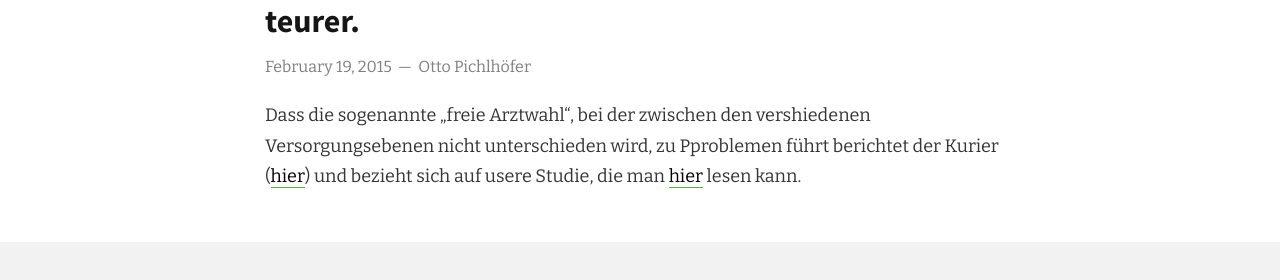
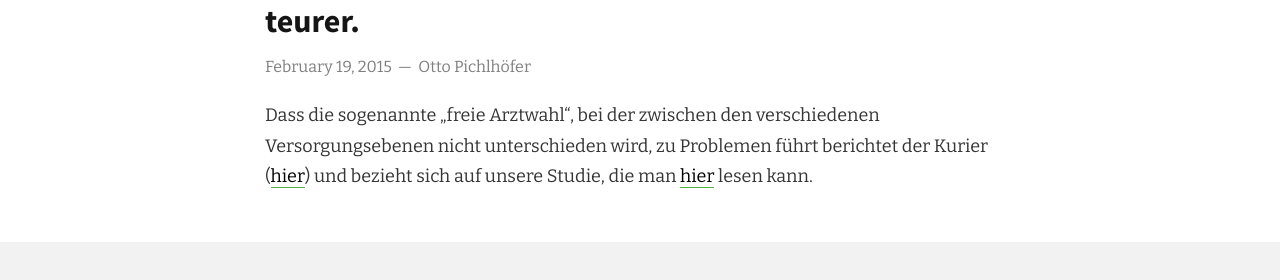
Before and after one commit to ottopichlhoefer/ECOHCARE, a Jekyll site: the page built from _posts/2015-02-19-Freie-Arztwahl-macht-Gesundheitssystem-teurer.md, in a window 1280 px wide. Shown: the part 311-591 px from the top of the page. Built offline with Jekyll 4.4.1, drawn with Linux system fonts in a browser that asks for light colours.

Commit message:
corrections

```diff
--- a/_posts/2015-02-19-Freie-Arztwahl-macht-Gesundheitssystem-teurer.md
+++ b/_posts/2015-02-19-Freie-Arztwahl-macht-Gesundheitssystem-teurer.md
@@ -6,4 +6,4 @@ desc: Heute ist in der Tageszeitung Kurier ein Artikel erschienen, der auch unse
 
 permalink: /posts/2015-02-19-Freie-Arztwahl-macht-Gesundheitssystem-teurer.html
 ---
-Dass die sogenannte „freie Arztwahl“, bei der zwischen den vershiedenen Versorgungsebenen nicht unterschieden wird, zu Pproblemen führt berichtet der Kurier ([hier](http://kurier.at/lebensart/gesundheit/studie-ungelenkte-patienten-machen-gesundheitssystem-teurer/115.144.793)) und bezieht sich auf usere Studie, die man [hier](https://www.researchgate.net/publication/268794575_Unregulated_access_to_health-care_services_is_associated_with_overutilization-lessons_from_Austria) lesen kann.
+Dass die sogenannte „freie Arztwahl“, bei der zwischen den verschiedenen Versorgungsebenen nicht unterschieden wird, zu Problemen führt berichtet der Kurier ([hier](http://kurier.at/lebensart/gesundheit/studie-ungelenkte-patienten-machen-gesundheitssystem-teurer/115.144.793)) und bezieht sich auf unsere Studie, die man [hier](https://www.researchgate.net/publication/268794575_Unregulated_access_to_health-care_services_is_associated_with_overutilization-lessons_from_Austria) lesen kann.
```
